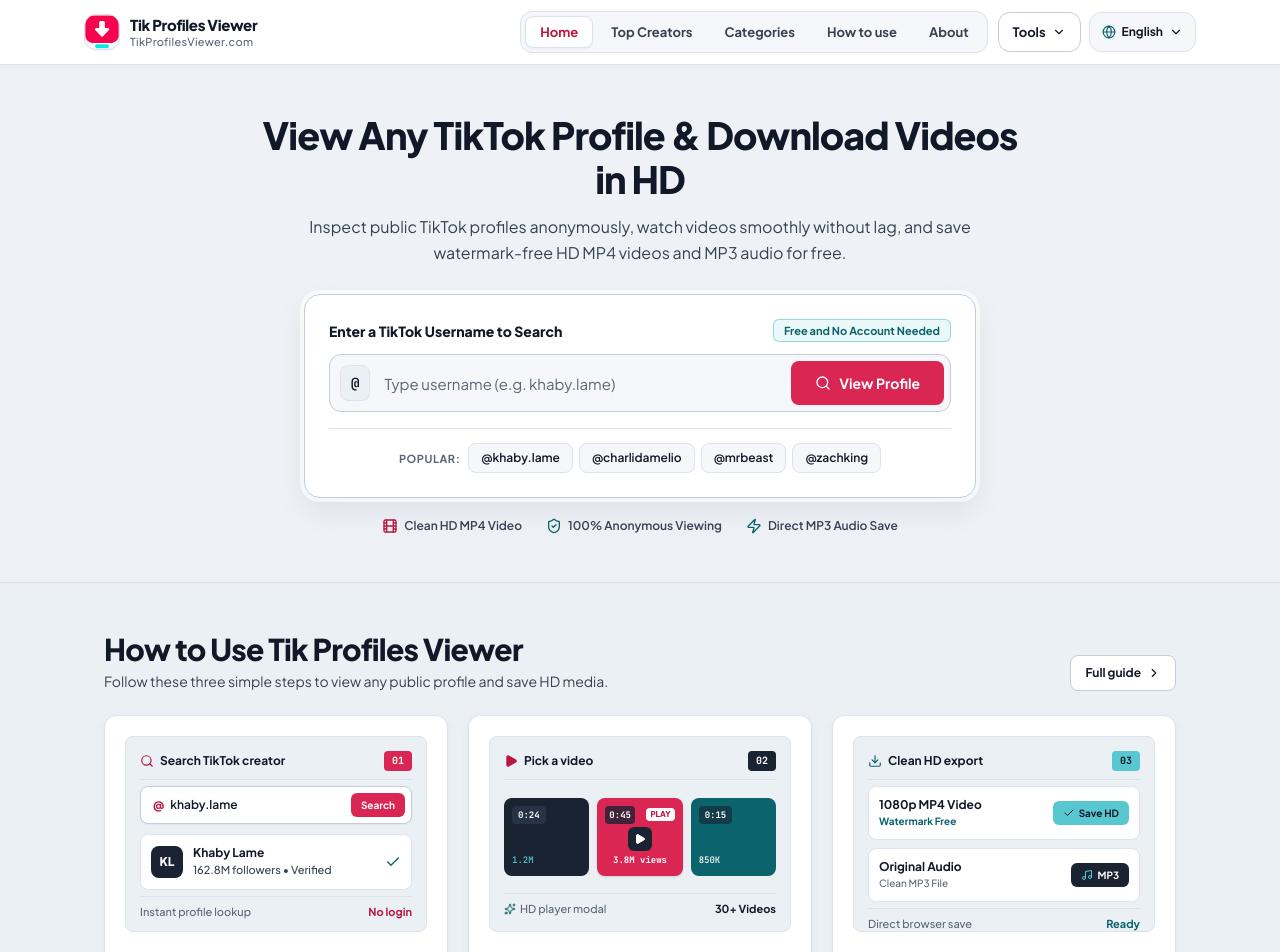
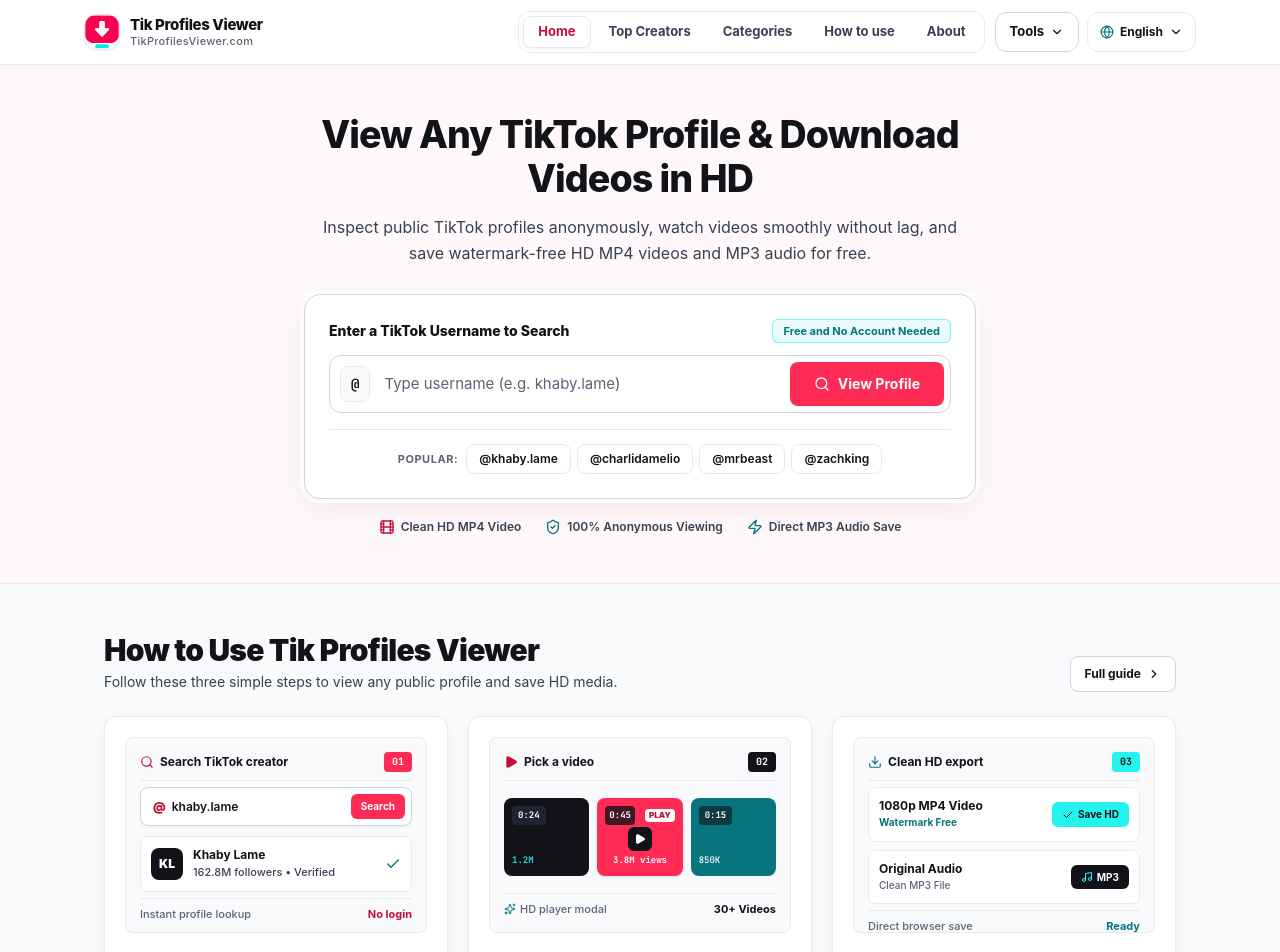
Before and after one commit to eaelax/testing, a Next.js app: page / in a window 1280 px wide. Shown: the top 952 px of the page. Built offline with nearby package versions, Linux system fonts and the light colour scheme.

Commit message:
Update globals.css

```diff
--- a/app/globals.css
+++ b/app/globals.css
@@ -1,56 +1,65 @@
 @import "tailwindcss";
 
+@theme inline {
+  --font-sans: var(--font-plus-jakarta), ui-sans-serif, system-ui, -apple-system, sans-serif;
+  --font-mono: var(--font-jetbrains-mono), ui-monospace, SFMono-Regular, monospace;
+}
+
 :root {
-  /* Core Semantic Surfaces (60% Soft Canvas, 30% Structural Surface, 10% Accent) */
-  --surface-canvas: #F5F7FA;
+  /* Core Bright Daylight Surfaces (60% Pure White & Bright Ice) */
+  --surface-canvas: #FFFFFF;
   --surface-elevated: #FFFFFF;
-  --surface-sunken: #EBF0F5;
-  --surface-interactive: #E2E8F0;
-  --surface-hero: #EEF2F7;
+  --surface-sunken: #F8FAFC;
+  --surface-interactive: #F1F5F9;
+
+  /* Niche-Matched Light Band Tints (30% Structured Light Separation) */
+  --surface-tint-aqua: #F1FCFC;
+  --surface-tint-rose: #FFF6F8;
+  --surface-hero: #FFF8FA;
   --surface-hero-elevated: #FFFFFF;
-  --surface-hero-border: #D6DFEB;
+  --surface-hero-border: #E6EAF0;
 
-  /* Comfortable High-Contrast Ink Tokens */
-  --ink-primary: #111827;
+  /* High-Contrast Crisp Ink Tokens */
+  --ink-primary: #111318;
   --ink-secondary: #374151;
-  --ink-muted: #5B6678;
+  --ink-muted: #5B6475;
 
-  /* Crisp 1px Hairline Borders */
-  --border-subtle: #DCE3EC;
-  --border-strong: #C2CDDB;
-  --border-hover: #94A3B8;
+  /* Clean 1px Hairline Borders */
+  --border-subtle: #E6EAF0;
+  --border-strong: #CFD6E2;
+  --border-hover: #9AA5B8;
 
-  /* Brand Primary Accent (Refined Eye-Friendly Crimson) */
-  --accent-primary: #D92652;
-  --accent-primary-hover: #BE1B44;
-  --accent-primary-text: #B8173F;
-  --accent-soft: #FDF2F5;
+  /* Brand Primary Accent (10% TikTok Coral-Rose) */
+  --accent-primary: #FE2C55;
+  --accent-primary-hover: #E01E45;
+  --accent-primary-text: #C41038;
+  --accent-soft: #FFF0F3;
   --accent-contrast: #FFFFFF;
 
-  /* Brand Secondary Accent (Calm Teal-Cyan) */
-  --accent-cyan: #58C7D0;
-  --accent-cyan-hover: #42B3BC;
-  --accent-cyan-soft: #EAF8F9;
-  --accent-cyan-text: #0B636B;
+  /* Brand Secondary Accent (Creator Aqua-Teal) */
+  --accent-cyan: #25F4EE;
+  --accent-cyan-hover: #00D2CB;
+  --accent-cyan-soft: #E8FCFC;
+  --accent-cyan-text: #08747D;
 
-  /* Brand Structural Slate-Navy */
-  --accent-dark: #1A2332;
-  --accent-dark-hover: #263347;
+  /* Brand Structural Charcoal */
+  --accent-dark: #111318;
+  --accent-dark-hover: #1F2430;
 
   /* Semantic Status & Interactive States */
-  --status-success: #0B636B;
+  --status-success: #08747D;
   --status-warning: #B45309;
-  --status-danger: #B8173F;
-  --status-danger-bg: #FDF2F5;
-  --status-danger-border: #D92652;
-  --focus-ring: #D92652;
-  --state-disabled-bg: #E2E8F0;
-  --state-disabled-ink: #64748B;
+  --status-danger: #C41038;
+  --status-danger-bg: #FFF0F3;
+  --status-danger-border: #FE2C55;
+  --focus-ring: #FE2C55;
+  --state-disabled-bg: #E6EAF0;
+  --state-disabled-ink: #667085;
 
-  /* Subtle Surface Depth */
-  --shadow-card: 0 1px 2px rgba(17, 24, 39, 0.04), 0 4px 12px rgba(17, 24, 39, 0.04);
-  --shadow-card-hover: 0 6px 18px rgba(17, 24, 39, 0.08);
-  --shadow-workbench: 0 12px 32px rgba(17, 24, 39, 0.08), 0 2px 6px rgba(17, 24, 39, 0.04);
+  /* Airy Light-Theme Elevation */
+  --shadow-card: 0 1px 3px rgba(17, 19, 24, 0.04), 0 4px 14px rgba(17, 19, 24, 0.03);
+  --shadow-card-hover: 0 8px 24px rgba(17, 19, 24, 0.07);
+  --shadow-workbench: 0 10px 30px rgba(17, 19, 24, 0.06), 0 1px 3px rgba(17, 19, 24, 0.04);
 
   /* Proportional Typographic Ceiling */
   --h1-size: clamp(1.75rem, 3vw, 2.35rem);
@@ -72,11 +81,6 @@
   --shadow-none: none;
 }
 
-@theme inline {
-  --font-sans: var(--font-jakarta), ui-sans-serif, system-ui, -apple-system, sans-serif;
-  --font-mono: var(--font-jetbrains-mono), ui-monospace, SFMono-Regular, monospace;
-}
-
 html {
   font-size: 16px;
   scroll-behavior: smooth;
@@ -86,25 +90,73 @@ body {
   background-color: var(--surface-canvas);
   color: var(--ink-primary);
   font-family: var(--font-sans);
-  line-height: 1.6;
+  line-height: 1.65;
   -webkit-font-smoothing: antialiased;
   -moz-osx-font-smoothing: grayscale;
 }
 
-@media (prefers-reduced-motion: reduce) {
-  html {
-    scroll-behavior: auto;
-  }
+/* Bright Daylight Studio Hero Wash (TikTok Aqua & Coral-Rose subtle ambient glow) */
+.hero-studio-backdrop {
+  background-color: #FFFFFF;
+  background-image:
+    radial-gradient(60% 90% at 88% 12%, rgba(37, 244, 238, 0.14) 0%, rgba(37, 244, 238, 0) 70%),
+    radial-gradient(55% 85% at 10% 85%, rgba(254, 44, 85, 0.09) 0%, rgba(254, 44, 85, 0) 70%);
 }
 
-/* Soft Scrollbar */
+/* Signature Dual-Tone Creator Accent Bar */
+.creator-split-bar {
+  background: linear-gradient(90deg, #25F4EE 0%, #25F4EE 48%, #FE2C55 52%, #FE2C55 100%);
+}
+
+/* Editorial Legal Reader Prose Rules (Logical Properties & Token Overrides) */
+.legal-prose h2 {
+  color: var(--ink-primary);
+  font-size: 1.125rem;
+  font-weight: 800;
+  letter-spacing: -0.01em;
+}
+
+.legal-prose h3 {
+  color: var(--ink-primary);
+}
+
+.legal-prose p,
+.legal-prose li {
+  color: var(--ink-secondary);
+}
+
+.legal-prose strong {
+  color: var(--ink-primary);
+}
+
+.legal-prose ul,
+.legal-prose ol {
+  padding-inline-start: 1.25rem;
+}
+
+.legal-prose a {
+  color: var(--accent-primary-text);
+  font-weight: 600;
+}
+
+.legal-prose code {
+  background-color: var(--surface-sunken);
+  border: 1px solid var(--border-subtle);
+  padding: 0.125rem 0.375rem;
+  border-radius: 0.375rem;
+  color: var(--ink-primary);
+  font-family: var(--font-mono);
+  font-size: 0.85em;
+}
+
+/* Crisp Scrollbar */
 ::-webkit-scrollbar {
   width: 8px;
   height: 8px;
 }
 
 ::-webkit-scrollbar-track {
-  background: var(--surface-canvas);
+  background: var(--surface-sunken);
 }
 
 ::-webkit-scrollbar-thumb {
```
